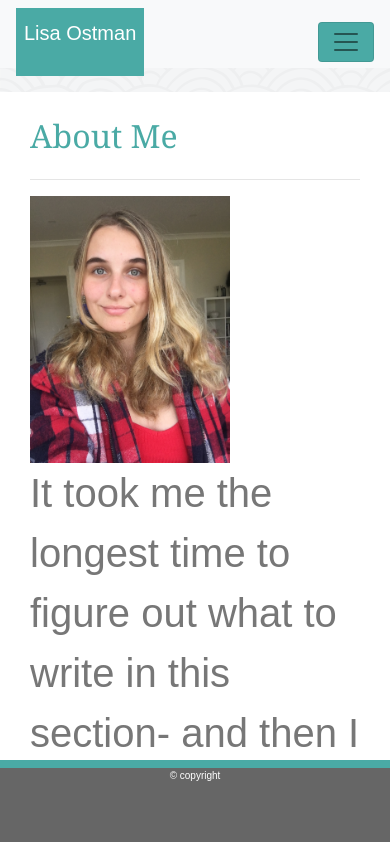
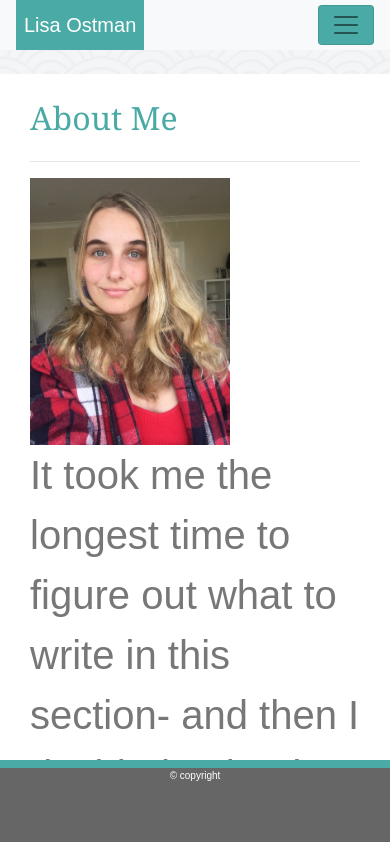
Before and after one commit to lisaostman/boots, a plain HTML site: page index.html in a window 390 px wide. Shown: the top 842 px of the page. Drawn offline with nearby package versions, Linux system fonts and the light colour scheme.

Commit message:
fixed navbar issue

```diff
--- a/assets/css/screen.css
+++ b/assets/css/screen.css
@@ -1,20 +1,32 @@
 @media screen and (max-width: 900px) {
-    body {
+    p {
       font-size: 20px;
 
     }
   }
 
   @media screen and (max-width: 768px) {
-    body {
+    p {
       font-size: 30px;
 
+    }
+    body {
+      font-size: 20px;
     }
   }
 
   @media screen and (max-width: 640px) {
-    body {
+    p {
       font-size: 40px;
 
     }
+
+    body {
+      font-size: 20px;
+    }
   }
+
+  .tinyyy {
+    padding-top: 0px;
+    padding-bottom: 0px;
+  }
--- a/index.html
+++ b/index.html
@@ -19,9 +19,9 @@
 </head>
 
 <body>
-        <nav class="navbar navbar-expand-md bg-light navbar-light" style="height:8vh">
+        <nav class="navbar navbar-expand-md bg-light navbar-light tinyyy">
                 <!-- Brand -->
-                <a class="navbar-brand pl-2 pr-2" href="#" id="logo" style="height:8vh"> Lisa Ostman </a>
+                <a class="navbar-brand pl-2 pr-2" href="#" id="logo"> Lisa Ostman </a>
 
                 <!-- Toggler/collapsibe Button -->
                 <button class="navbar-toggler" type="button" data-toggle="collapse" data-target="#collapsibleNavbar">
```
